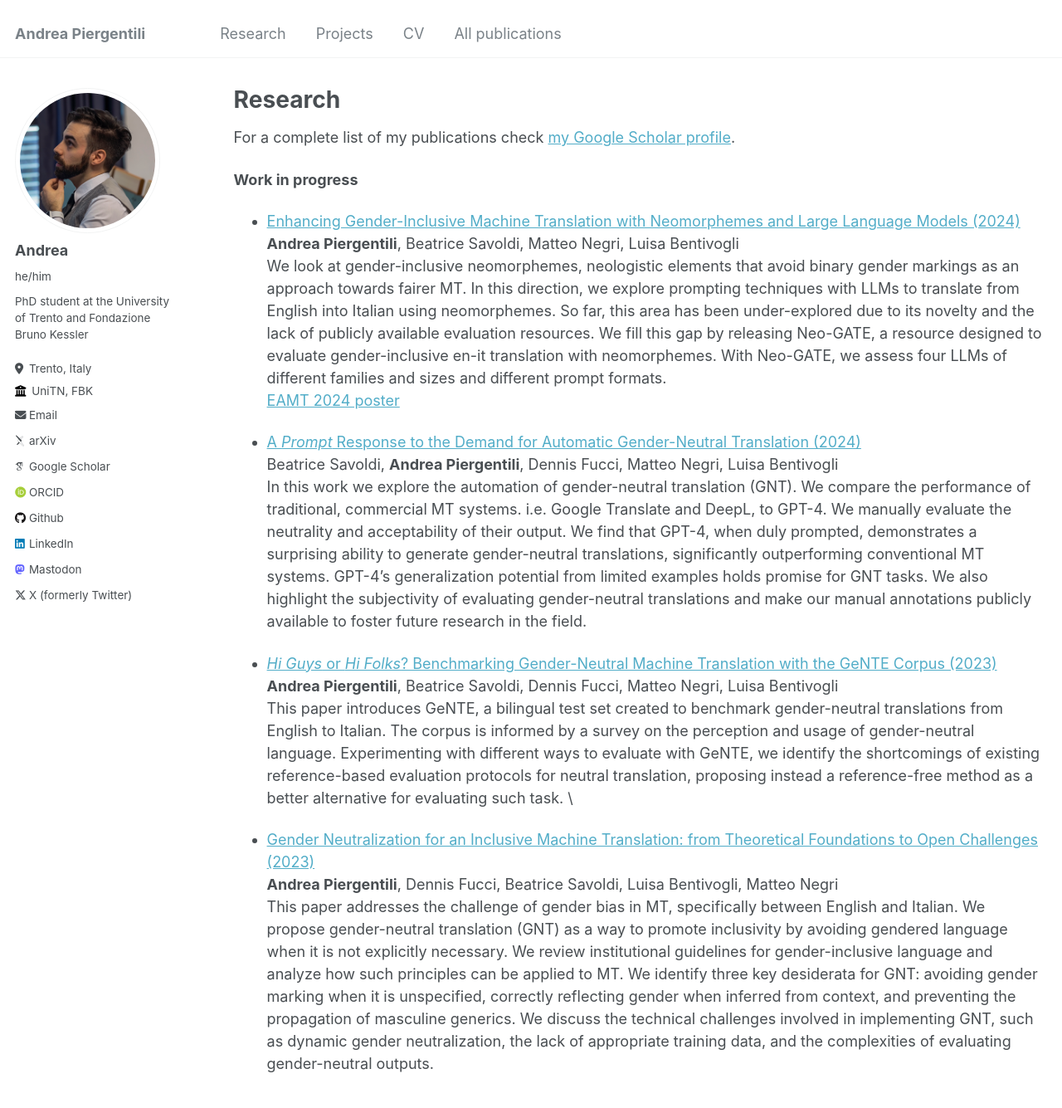
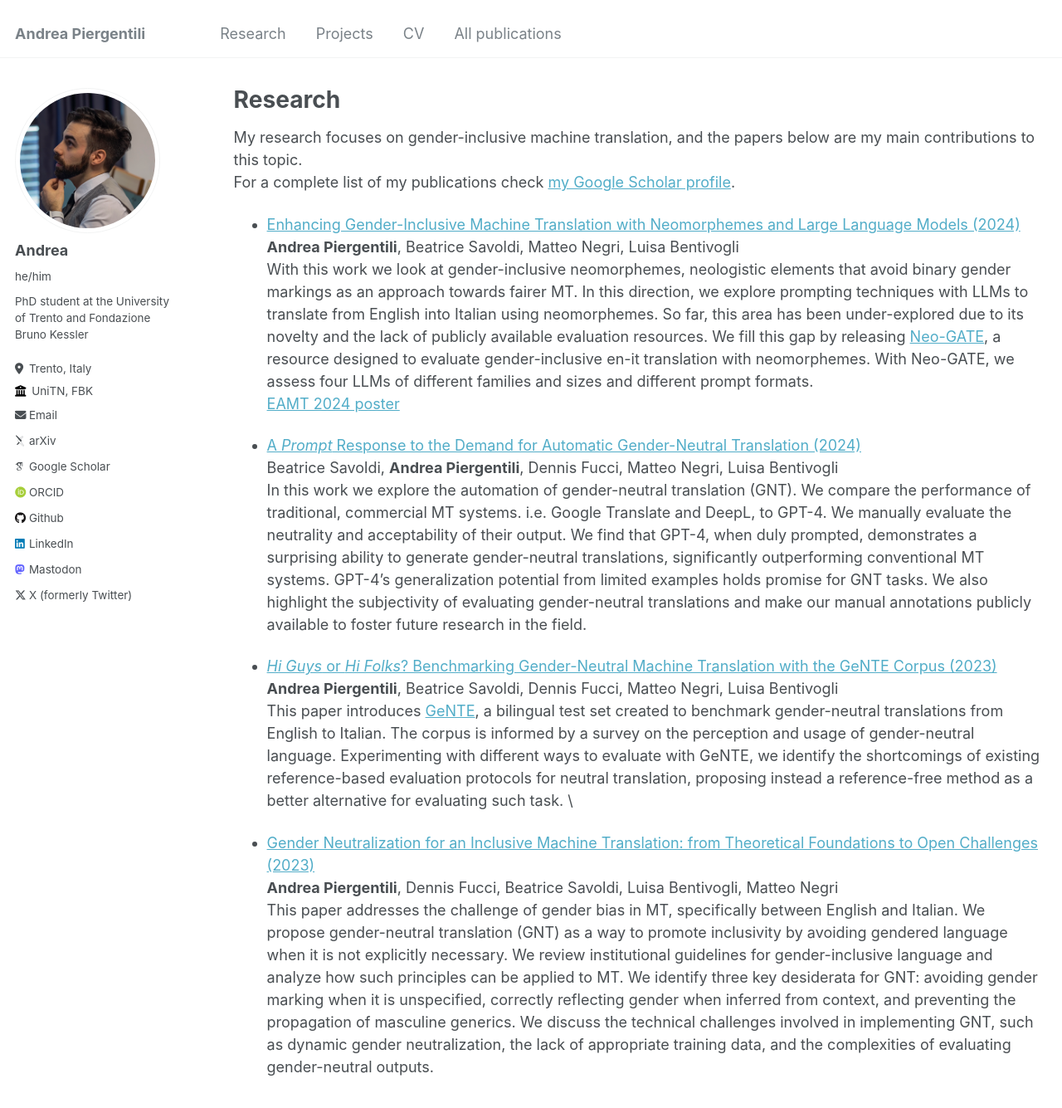
Before and after one commit to apierg/apierg.github.io, a Jekyll site: the page built from _pages/research.md, in a window 1280 px wide and 1400 px high. Shown: the top 1335 px of the window at 83% size. Built offline with Jekyll 4.4.1, drawn with Linux system fonts in a browser that asks for light colours; some web fonts are replaced.

Commit message:
add brief introduction to the section and links to the benchmarks

```diff
--- a/_pages/research.md
+++ b/_pages/research.md
@@ -5,13 +5,12 @@ permalink: /research/
 author_profile: true
 ---
 
+My research focuses on gender-inclusive machine translation, and the papers below are my main contributions to this topic.\
 For a complete list of my publications check [my Google Scholar profile](https://scholar.google.com/citations?user=SceVs8kAAAAJ&hl=it).
-
-**Work in progress**
 
 * [Enhancing Gender-Inclusive Machine Translation with Neomorphemes and Large Language Models (2024)](https://aclanthology.org/2024.eamt-1.25/)\
     **Andrea Piergentili**, Beatrice Savoldi, Matteo Negri, Luisa Bentivogli\
-    We look at gender-inclusive neomorphemes, neologistic elements that avoid binary gender markings as an approach towards fairer MT. In this direction, we explore prompting techniques with LLMs to translate from English into Italian using neomorphemes. So far, this area has been under-explored due to its novelty and the lack of publicly available evaluation resources. We fill this gap by releasing Neo-GATE, a resource designed to evaluate gender-inclusive en-it translation with neomorphemes. With Neo-GATE, we assess four LLMs of different families and sizes and different prompt formats.\
+    With this work we look at gender-inclusive neomorphemes, neologistic elements that avoid binary gender markings as an approach towards fairer MT. In this direction, we explore prompting techniques with LLMs to translate from English into Italian using neomorphemes. So far, this area has been under-explored due to its novelty and the lack of publicly available evaluation resources. We fill this gap by releasing [Neo-GATE](https://huggingface.co/datasets/FBK-MT/Neo-GATE), a resource designed to evaluate gender-inclusive en-it translation with neomorphemes. With Neo-GATE, we assess four LLMs of different families and sizes and different prompt formats.\
     [EAMT 2024 poster](https://drive.google.com/file/d/1aXmjviVJgYAkeugv77R1iiLy5lsnDxaI/view?usp=sharing)
 
 * [A _Prompt_ Response to the Demand for Automatic Gender-Neutral Translation (2024)](https://aclanthology.org/2024.eacl-short.23/)\
@@ -20,7 +19,7 @@ For a complete list of my publications check [my Google Scholar profile](https:/
 
 * [_Hi Guys_ or _Hi Folks_? Benchmarking Gender-Neutral Machine Translation with the GeNTE Corpus (2023)](https://aclanthology.org/2023.emnlp-main.873/) \
     **Andrea Piergentili**, Beatrice Savoldi, Dennis Fucci, Matteo Negri, Luisa Bentivogli\
-    This paper introduces GeNTE, a bilingual test set created to benchmark gender-neutral translations from English to Italian. The corpus is informed by a survey on the perception and usage of gender-neutral language. Experimenting with different ways to evaluate with GeNTE, we identify the shortcomings of existing reference-based evaluation protocols for neutral translation, proposing instead a reference-free method as a better alternative for evaluating such task. \
+    This paper introduces [GeNTE](https://huggingface.co/datasets/FBK-MT/GeNTE), a bilingual test set created to benchmark gender-neutral translations from English to Italian. The corpus is informed by a survey on the perception and usage of gender-neutral language. Experimenting with different ways to evaluate with GeNTE, we identify the shortcomings of existing reference-based evaluation protocols for neutral translation, proposing instead a reference-free method as a better alternative for evaluating such task. \
 
 * [Gender Neutralization for an Inclusive Machine Translation: from Theoretical Foundations to Open Challenges (2023)](https://aclanthology.org/2023.gitt-1.7/) \
     **Andrea Piergentili**, Dennis Fucci, Beatrice Savoldi, Luisa Bentivogli, Matteo Negri\
```
